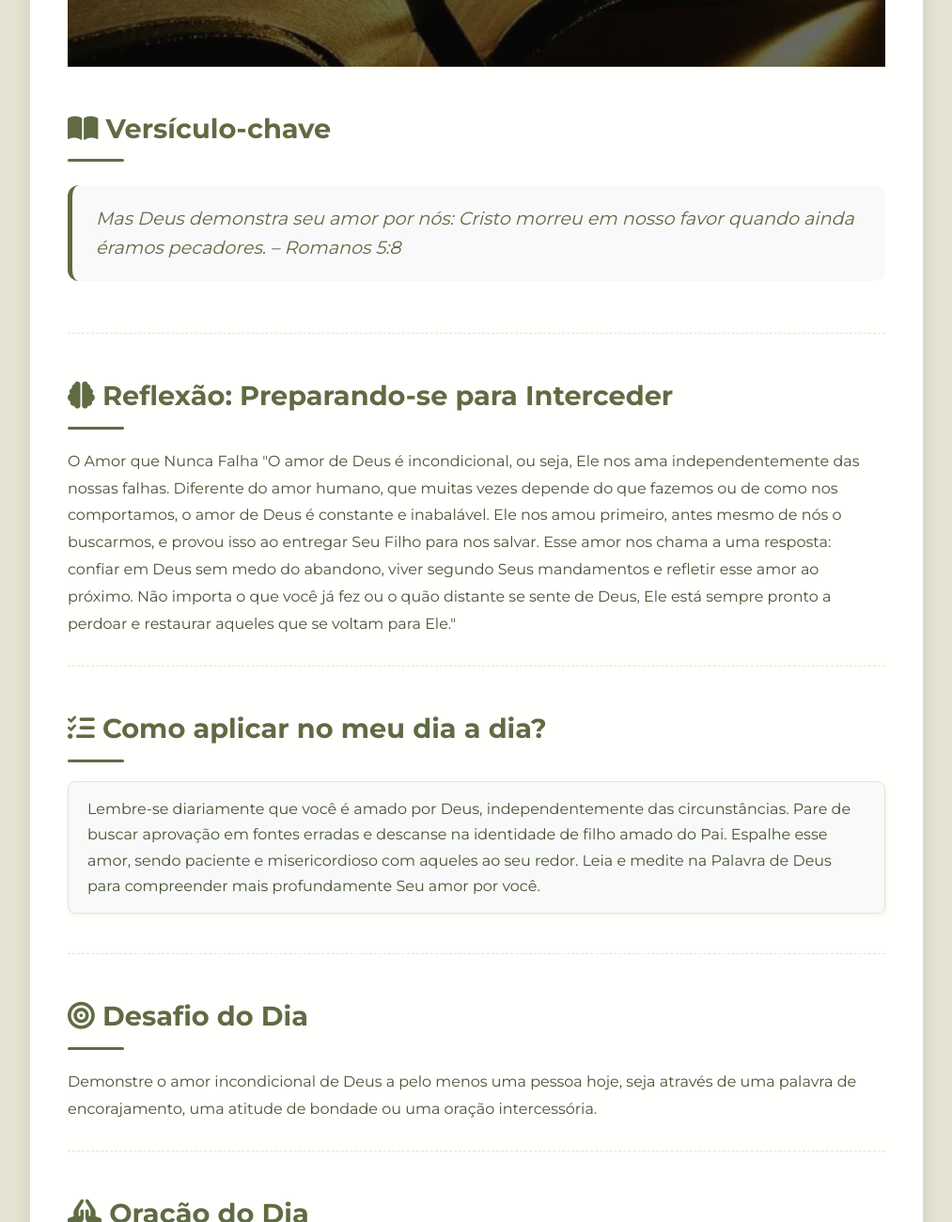
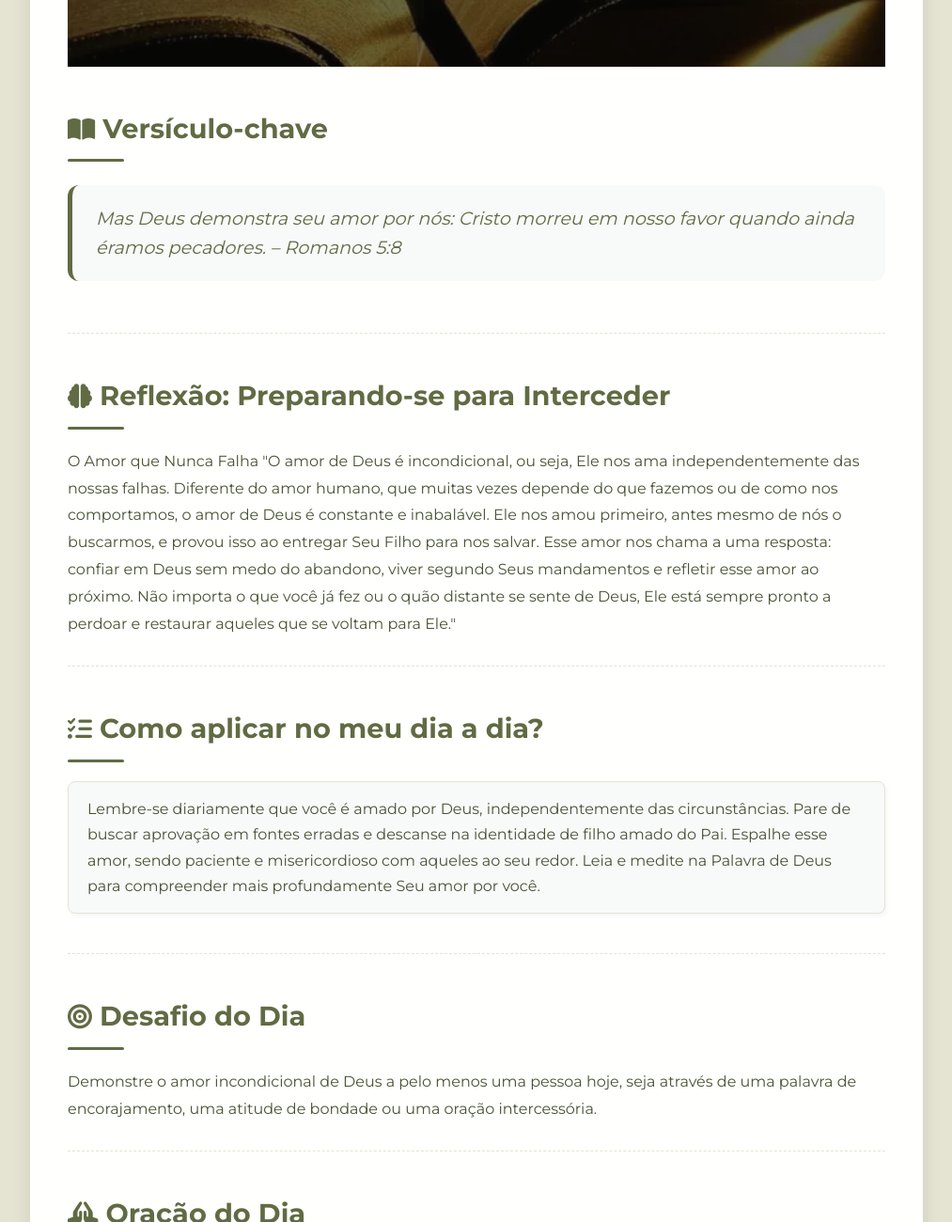
Before and after one commit to sozocreativehouse/diariocomopai, a plain HTML site: page index.html in a window 1280 px wide. Shown: the part 300-1600 px from the top of the page at 94% size, without its empty margins (133-1146 px from the left). Drawn offline with nearby package versions, Linux system fonts and the light colour scheme.

Commit message:
icons size

```diff
--- a/index.html
+++ b/index.html
@@ -20,31 +20,34 @@
         </header>
         <main>
             <section class="versiculo-section">
-                <p class="section-title"><i class="fas fa-book-open" style="color: #5d6840;"></i> Versículo-chave</p>
+                <p class="section-title"><i class="fas fa-book-open" style="color: #5d6840; font-size: 0.9em;"></i>
+                    Versículo-chave</p>
                 <blockquote id="versiculo"></blockquote>
             </section>
             <section class="reflexao-section">
-                <p class="section-title"><i class="fas fa-brain" style="color: #5d6840;"></i> Reflexão: Preparando-se
-                    para Interceder</p>
+                <p class="section-title"><i class="fas fa-brain" style="color: #5d6840; font-size: 0.9em;"></i>
+                    Reflexão: Preparando-se para Interceder</p>
                 <p id="reflexao"></p>
             </section>
             <section class="aplicacao-section">
-                <p class="section-title"><i class="fas fa-tasks" style="color: #5d6840;"></i> Como aplicar no meu dia a
-                    dia?</p>
+                <p class="section-title"><i class="fas fa-tasks" style="color: #5d6840; font-size: 0.9em;"></i> Como
+                    aplicar no meu dia a dia?</p>
                 <ul id="aplicacao"></ul>
             </section>
             <section class="desafio-section">
-                <p class="section-title"><i class="fas fa-bullseye" style="color: #5d6840;"></i> Desafio do Dia</p>
+                <p class="section-title"><i class="fas fa-bullseye" style="color: #5d6840; font-size: 0.9em;"></i>
+                    Desafio do Dia</p>
                 <p id="desafio"></p>
             </section>
             <section class="oracao-section">
-                <p class="section-title"><i class="fas fa-hands-praying" style="color: #5d6840;"></i> Oração do Dia</p>
+                <p class="section-title"><i class="fas fa-hands-praying" style="color: #5d6840; font-size: 0.9em;"></i>
+                    Oração do Dia</p>
                 <blockquote id="oracao"></blockquote>
             </section>
 
             <section class="perguntas-section">
-                <p class="section-title"><i class="fas fa-question-circle" style="color: #5d6840;"></i> Perguntas do Dia
-                </p>
+                <p class="section-title"><i class="fas fa-question-circle"
+                        style="color: #5d6840; font-size: 0.9em;"></i> Perguntas do Dia</p>
                 <form id="perguntasForm" action="https://formspree.io/f/mdkelkgw" method="POST">
                     <div id="perguntasContainer"></div>
                     <input type="hidden" name="_next" value="https://seusite.github.io/obrigado.html">
```
